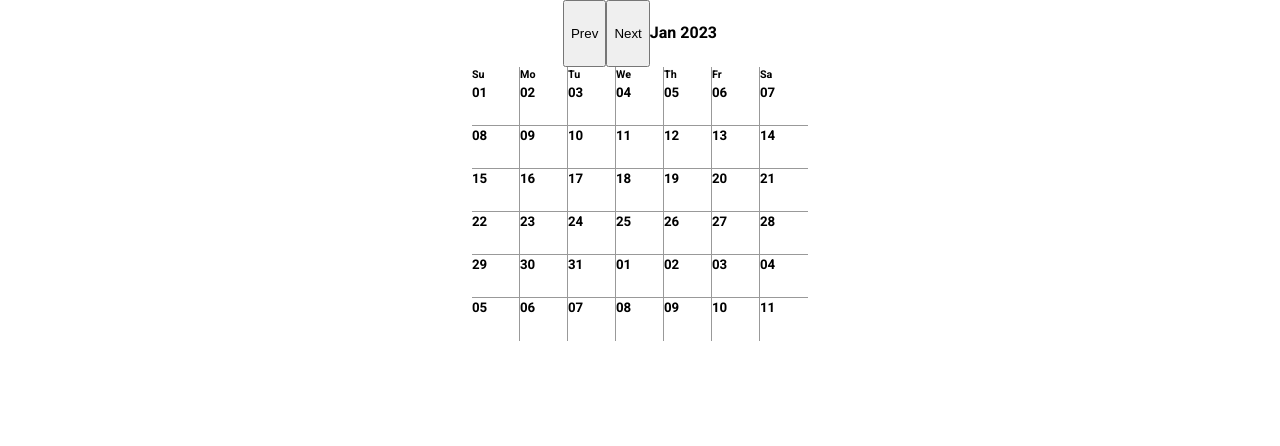
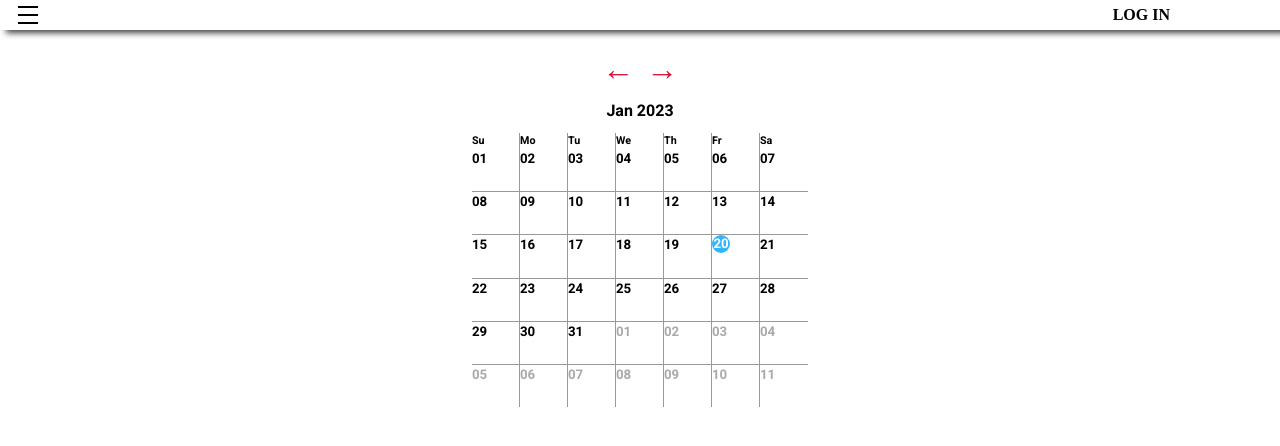
Before and after one commit to bubinq/Self-Reflect, a React (Vite) app: page /review in a window 1280 px wide. Shown: the top 446 px of the page. Built offline with nearby package versions, Linux system fonts and the light colour scheme.

Commit message:
Updated Calendar UI and Login/Register Ui

```diff
--- a/src/components/Calendar/Calendar.module.css
+++ b/src/components/Calendar/Calendar.module.css
@@ -2,3 +2,7 @@
     display: flex;
     flex-direction: column;
 }
+
+.calendarHeading {
+    margin-top: 2.5em;
+}
--- a/src/components/Calendar/Calendar.tsx
+++ b/src/components/Calendar/Calendar.tsx
@@ -1,10 +1,12 @@
 import styles from "./Calendar.module.css";
 import { Month } from "./Month";
 import { Heading } from "./Heading";
+import { Header } from "../Header";
 export const Calendar = () => {
   return (
     <div className={styles.calendarWrapper}>
-      <div className={styles.calendarHeding}>
+      <Header></Header>
+      <div className={styles.calendarHeading}>
         <Heading></Heading>
       </div>
 
--- a/src/components/Calendar/Day.module.css
+++ b/src/components/Calendar/Day.module.css
@@ -19,3 +19,20 @@
 .dayHeading {
   margin-top: 0;
 }
+
+.notMonth {
+  margin-top: 0;
+  color: rgb(170, 170, 170);
+}
+
+.isToday {
+  display: flex;
+  align-items: center;
+  justify-content: center;
+  margin: 0;
+  border-radius: 50%;
+  width: 18px;
+  height: 18px;
+  background-color: rgb(51, 180, 255);
+  color: #fff;
+}
--- a/src/components/Calendar/Day.tsx
+++ b/src/components/Calendar/Day.tsx
@@ -1,24 +1,28 @@
-import dayjs from "dayjs"
-import styles from "./Day.module.css"
-import { useSelector } from "react-redux"
-import { MonthReducer } from "../../interfaces/monthReducer"
+import dayjs from "dayjs";
+import styles from "./Day.module.css";
+import { useSelector } from "react-redux";
+import { MonthReducer } from "../../interfaces/monthReducer";
 
-export const Day = ({day, rowIdx}: {day:any, rowIdx: number}) => {
+export const Day = ({ day, rowIdx }: { day: any; rowIdx: number }) => {
   const month = useSelector((state: MonthReducer) => state.month.currMonth);
-    let date = dayjs(day).month()
-    console.log(date)
-    function displayClass(day: any) {
-        if (date !== Math.abs(month % 12)) {
-
+  function displayClass(day: any): string | undefined {
+    if (dayjs(day).month() !== Math.abs(month % 12)) {
+      return styles.notMonth;
+    } else if (
+      dayjs(day).format("DD MM YYYY") === dayjs().format("DD MM YYYY")
+    ) {
+      return styles.isToday;
+    } else {
+      return styles.dayHeading;
     }
-        console.log(day.format("MM"));
   }
+  displayClass(day);
   return (
     <div className={styles.dayWrapper}>
       {rowIdx === 0 && (
         <h6 className={styles.weekHeader}>{day.format("dd")}</h6>
       )}
-            <h5 className={styles.dayHeading}>{day.format("DD")}</h5>
+      <h5 className={displayClass(day)}>{day.format("DD")}</h5>
     </div>
-    )
-}
+  );
+};
--- a/src/components/Calendar/Heading.module.css
+++ b/src/components/Calendar/Heading.module.css
@@ -1,4 +1,22 @@
 .monthHeading {
     display: flex;
-    justify-content: center;
+    align-items: center;
+    flex-direction: column;
+    gap: 10px;
 }
+
+.navigation {
+    display: flex;
+    margin-top: 10px;
+}
+.arrows {
+    border: none;
+    background-color: transparent;
+    font-size: 2em;
+    color: rgb(220, 20, 60);
+}
+
+.currMonth {
+    margin: 0;
+    margin-bottom: 10px;
+}
--- a/src/components/Calendar/Heading.tsx
+++ b/src/components/Calendar/Heading.tsx
@@ -14,21 +14,26 @@ export const Heading = () => {
   const dispatch = useDispatch();
   return (
     <div className={styles.monthHeading}>
+      <div className={styles.navigation}>
         <button
+          className={styles.arrows}
           onClick={() => {
             dispatch(prevMonth());
           }}
         >
-        Prev
+          &#x2190;
         </button>
         <button
+          className={styles.arrows}
           onClick={() => {
             dispatch(nextMonth());
           }}
         >
-        Next
+          &#x2192;
         </button>
-      <h4>{thisMonth}</h4>
+      </div>
+
+      <h4 className={styles.currMonth}>{thisMonth}</h4>
     </div>
   );
 };
--- a/src/components/Header.tsx
+++ b/src/components/Header.tsx
@@ -5,11 +5,13 @@ export const Header = () => {
   return (
     <header className={styles.header}>
       <nav>
-        <div className={styles.menuWrapper}>
-          <div className={styles.menuDash}></div>
-          <div className={styles.menuDash}></div>
-          <div className={styles.menuDash}></div>
-        </div>
+        <Link to={"/"}>
+          <div className={styles.menuWrapper}>
+            <div className={styles.menuDash}></div>
+            <div className={styles.menuDash}></div>
+            <div className={styles.menuDash}></div>
+          </div>
+        </Link>
         <div className={styles.authWrapper}>
           <Link to={"/login"}>Log In</Link>
         </div>
--- a/src/pages/LoginPage.module.css
+++ b/src/pages/LoginPage.module.css
@@ -4,8 +4,8 @@
   height: 100vh;
   background: linear-gradient(
     90deg,
-    rgba(115, 201, 252, 1) 0%,
-    rgba(130, 238, 255, 1) 100%
+    rgba(236, 236, 236, 1) 0%,
+    rgba(255, 255, 255, 1) 100%
   );
   caret-color: transparent;
 }
@@ -103,7 +103,7 @@ form {
   font-family: Verdana, Geneva, Tahoma, sans-serif;
   font-weight: 700;
   border-radius: 20%;
-  background-color: rgb(220,20,60);
+  background-color: rgb(220, 20, 60);
   outline: 2px solid #fff;
   color: #fff;
   cursor: pointer;
@@ -121,3 +121,38 @@ form {
   color: rgb(98, 98, 98);
   font-size: 0.8em;
 }
+
+.socialsWrapper {
+  margin-top: 15px;
+  margin-bottom: 5px;
+  display: flex;
+  justify-content: center;
+  gap: 25px;
+}
+
+.google,
+.meta,
+.github {
+  display: flex;
+  align-items: center;
+  justify-content: center;
+  cursor: pointer;
+  border-radius: 50%;
+  width: 46px;
+  height: 46px;
+}
+.google {
+  border: 1px solid rgb(220, 20, 60);
+}
+.meta {
+  border: 1px solid rgb(20, 147, 220);
+}
+.github {
+  border: 1px solid rgb(0, 0, 0);
+}
+img {
+  object-fit: cover;
+  border-radius: 50%;
+  width: 42px;
+  height: 42px;
+}
--- a/src/pages/LoginPage.tsx
+++ b/src/pages/LoginPage.tsx
@@ -77,6 +77,17 @@ export const LoginPage = () => {
                 onChange={handleInputs}
               ></input>
             </div>
+            <div className={styles.socialsWrapper}>
+              <div className={styles.google}>
+                <img alt="Google Icon" src="https://pixlok.com/wp-content/uploads/2021/04/Google-Icon-PNG-768x768.jpg"></img>
+              </div>
+              <div className={styles.meta}>
+                <img alt="Meta Icon" src="https://uxwing.com/wp-content/themes/uxwing/download/brands-and-social-media/meta-icon.png"></img>
+              </div>
+              <div className={styles.github}>
+                <img alt="GitHub Icon" src="https://github.githubassets.com/images/modules/logos_page/GitHub-Mark.png"></img>
+              </div>
+            </div>
             <button
               className={hasInput ? styles.loginBtnActive : styles.loginBtn}
               type="submit"
--- a/src/pages/RegisterPage.module.css
+++ b/src/pages/RegisterPage.module.css
@@ -4,8 +4,8 @@
   height: 100vh;
   background: linear-gradient(
     90deg,
-    rgba(115, 201, 252, 1) 0%,
-    rgba(130, 238, 255, 1) 100%
+    rgba(236, 236, 236, 1) 0%,
+    rgba(255, 255, 255, 1) 100%
   );
   caret-color: transparent;
 }
@@ -104,7 +104,7 @@ form {
   font-family: Verdana, Geneva, Tahoma, sans-serif;
   font-weight: 700;
   border-radius: 20%;
-  background-color: rgb(220,20,60);
+  background-color: rgb(220, 20, 60);
   outline: 2px solid #fff;
   color: #fff;
   cursor: pointer;
```
Lines whose indentation alone changed are shown as unchanged.
